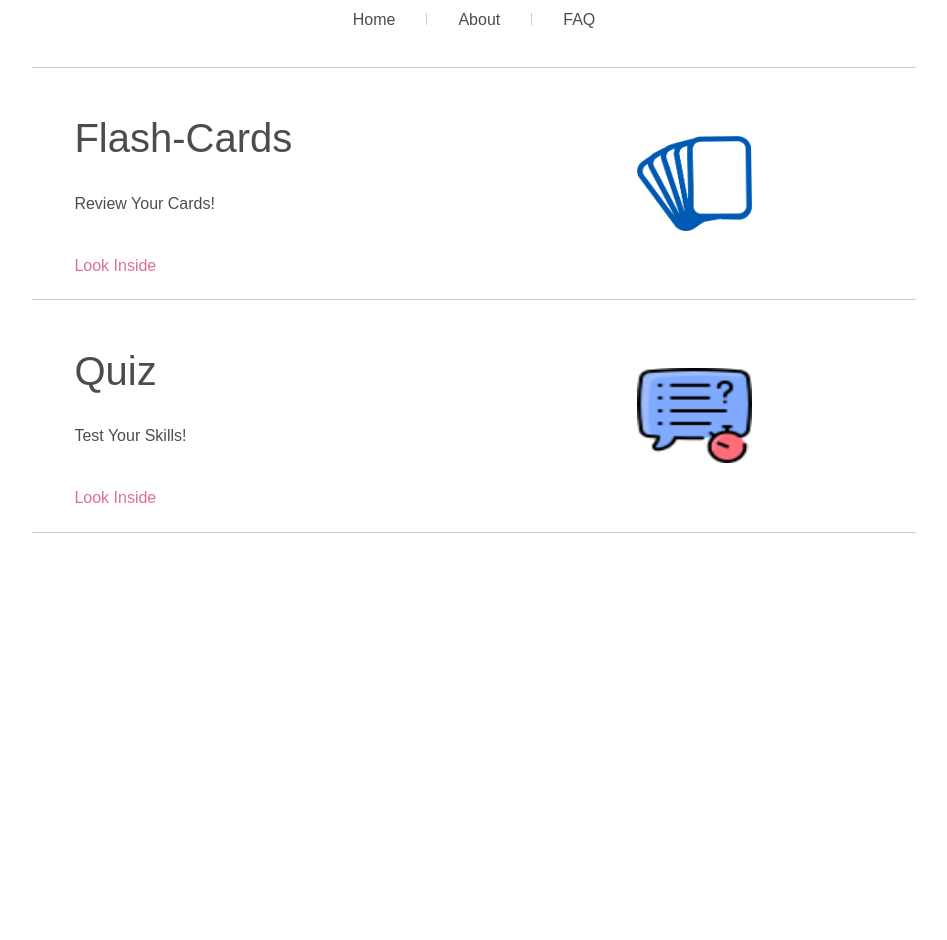
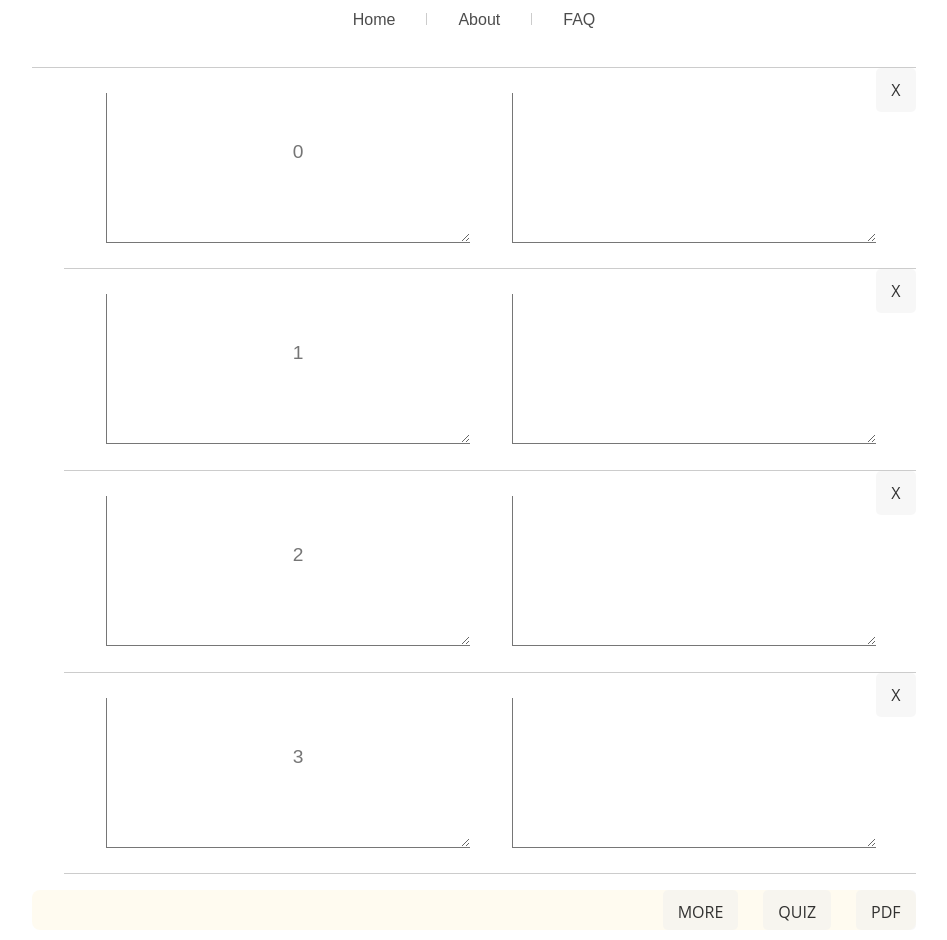
Before and after one commit to gjairath/language-learner, a React (Create React App) app: page /flashcards in a window 1280 px wide. Shown: the part 40-980 px from the top of the page, without its empty margins (166-1113 px from the left). Before the commit the page ends 800 px from the top, so only its background shows below. Built offline with nearby package versions, Linux system fonts and the light colour scheme.

Commit message:
Added flash-cards

```diff
--- a/package.json
+++ b/package.json
@@ -10,6 +10,7 @@
     "react": "^17.0.2",
     "react-bootstrap": "^2.0.0-beta.6",
     "react-dom": "^17.0.2",
+    "react-router-dom": "^5.3.0",
     "react-scripts": "4.0.3",
     "styled-components": "^5.3.1",
     "uniqid": "^5.4.0",
--- a/src/App.js
+++ b/src/App.js
@@ -3,7 +3,7 @@
 import React, { Component } from "react";
 
 import NavBar from "./components/navbar.js";
-import ContentContainer from "./components/Overview.js"
+import OverviewContainer from "./components/Overview.js"
 
 import uniqid from "uniqid";
 
@@ -17,7 +17,8 @@ class App extends Component {
     return (
         <div className="parent">
             <NavBar />
-            <ContentContainer basePageItems={[ ['Flash-Cards', 'Review Your Cards!', 'fc.png'], ['Quiz', 'Test Your Skills!', 'quiz.png'] ]}/>
+            <OverviewContainer basePageItems={[ ['Flash-Cards', 'Review Your Cards!', 'fc.png', '/flashcards'],
+                                                ['Quiz', 'Test Your Skills!', 'quiz.png', '/quiz'] ]}/>
         </div>
     );
   }
--- /dev/null
+++ b/src/Routes.js
@@ -0,0 +1,16 @@
+import { BrowserRouter as Router, Switch, Route } from "react-router-dom";
+import App from "./App";
+import FlashCard from "./components/flashCard.js"
+
+const Routes = () => {
+  return (
+  <Router>
+    <Switch>
+        <Route exact path="/home" component={App} />
+        <Route path="/flashcards" component={FlashCard}/>
+    </Switch>
+    </Router>
+  );
+};
+
+export default Routes;
--- a/src/components/Overview.js
+++ b/src/components/Overview.js
@@ -1,9 +1,16 @@
 import React from 'react'
 import { Nav } from 'react-bootstrap'
+import {
+  BrowserRouter as Router,
+  Switch,
+  Route,
+  Link
+} from "react-router-dom";
 
 import styled from 'styled-components'
+import styles from './styles/overview.module.css';
 
-const ContentContainer = (props) => {
+const OverviewContainer = (props) => {
 
     const {basePageItems} = props;
 
@@ -27,11 +34,17 @@ const Overview = (props) => {
 
 
   return (
-    <ul className="list-content-wrapper">
+    <ul className={styles.listcontentwrapper}>
         {basePageItems.map((item) => {
-            return <li className="list-items">
-                        <div className="text-content"> <h1> {item[0]} </h1> <p> {item[1]} </p> <a className="link-inside"> Look Inside </a> </div>
-                        <div className="picture-content"> <img className="img-content" src={"/images/" + item[2]} /> </div>
+            return <li className={styles.list_items}>
+                        <div className={styles.text_content}>
+                            <h1> {item[0]} </h1>
+                            <p> {item[1]} </p>
+                            <a className={styles.link_inside} href={item[3]}> Look Inside </a>
+                        </div>
+                        <div className={styles.picture_content}>
+                            <img className={styles.img_content} src={"/images/" + item[2]} />
+                        </div>
                     </li>;
                           })}
     </ul>
@@ -59,4 +72,4 @@ const WrapperBelow = styled.div`
     flex-direction: column;
 `
 
-export default ContentContainer
+export default OverviewContainer
--- /dev/null
+++ b/src/components/flashCard.js
@@ -0,0 +1,27 @@
+import React, { useState, useEffect } from "react";
+
+import NavBar from "./navbar.js"
+import ContentContainer from "./flashcardOverview.js"
+
+const FlashCard = () => {
+  const [cards, setCards] = useState([0,1,2,3]);
+
+
+  useEffect(() => {
+      if (localStorage.getItem('currentCards')) {
+        setCards( JSON.parse(localStorage.getItem('currentCards')) );
+      }
+    }, []);
+
+
+  return (
+    <div>
+        <div className="parent">
+            <NavBar />
+            <ContentContainer cards={ cards }/>
+        </div>
+    </div>
+  );
+};
+
+export default FlashCard;
--- /dev/null
+++ b/src/components/flashcardOverview.js
@@ -0,0 +1,208 @@
+import React, { useState, useEffect } from "react";
+
+import { Nav } from 'react-bootstrap'
+
+import styled from 'styled-components'
+import './styles/flashcardOverview.css';
+
+const ContentContainer = (props) => {
+
+// componentDidUpdate + DidMount to check condition after render + changes
+    const {cards} = props;
+
+  return (
+      <ContainerBelow>
+          <WrapperBelow>
+
+              < Overview currentCards={cards}>
+              </Overview>
+
+          </WrapperBelow>
+      </ContainerBelow>
+  )
+}
+
+
+const Overview = (props) => {
+
+    // God this shit was so hard to pull off
+    // TODO FIX EDGE CASES.
+        // Allow for cards to re-render on screen, save and reinstantiate last state on re-load.
+
+    // destructure it first
+    const {currentCards} = props;
+    const [loadedCards, setLoadedCards] = useState([]);
+    // One big state for question/answer flashcards.
+       // The rest are added on its own beacuse im lazy
+    const [query, setQuery] = useState(all_cards);
+
+    var all_cards = JSON.parse(localStorage.getItem('flashcards'));
+
+    if (all_cards == null) {
+        all_cards = [["", ""]];
+        for (let i = 1; i < loadedCards.length; i++) {
+            all_cards.push(["",""]);
+        }
+    }
+
+
+    useEffect(() => {
+        // Save it but only if the length is more than 1.
+            // This is safe because the default state has 3 cards.
+            // If the default state is changed to 1 card, its still safe.
+            // This is to skip componentWillUnmount
+
+        // all_cards is shrodingers data structure, it exists in 2 different states.
+                // if there is user input or not
+
+        if(loadedCards.length > 0) {
+            localStorage.setItem('currentCards', JSON.stringify(loadedCards));
+        }
+
+        if (typeof all_cards === 'object') {
+            all_cards[loadedCards.length] = ["", ""];
+        } else {
+                // handled already by null case
+                // it works its a piece of shit but it works.
+                // only took 6 hours of my life.
+        }
+
+    }, [loadedCards]);
+
+    useEffect(() => {
+        setLoadedCards(currentCards);
+    }, [currentCards]);
+
+    // Set a timeout so this function isn't called too many times.
+        // Credit: https://stackoverflow.com/questions/53071774/reactjs-delay-onchange-while-typing
+      useEffect(() => {
+        const timeOutId = setTimeout(() => console.log(), 1000);
+        return () => clearTimeout(timeOutId);
+      }, [query]);
+
+
+    const handleChange = (event) => {
+        // which id of textarea?
+        const id = event.target.dataset.id;
+
+        // question or answer?
+        const type = event.target.dataset.type;
+
+        // Since the component is re-rendered with the appropriate value, the set-storage must be called after
+            // each character...
+        const newOuter = Object.assign({}, all_cards);
+        if (type === "question") {
+            // OOF
+            newOuter[id] = [event.target.value, newOuter[id][1]];
+        } else {
+            newOuter[id] = [newOuter[id][0], event.target.value];
+        }
+
+        console.log("saved");
+        localStorage.setItem('flashcards', JSON.stringify(newOuter));
+        setQuery(newOuter);
+    }
+
+    const toggleBox = (e) => {
+
+        console.log(e.target.dataset.type);
+
+    }
+
+
+    // THANKS ASYNC SET states 6 hours to debug this garbage.
+
+    const handleMoreCards = () => {
+        setLoadedCards( [...loadedCards, parseInt(loadedCards.length)] );
+    }
+
+    const handleDelete = (event) => {
+        const id = event.target.dataset.id;
+        console.log(id);
+
+        // change the flashcards, they might be array/object depending upon user-input.
+        // change the total # of cards with LoadedCards since it changes based on more-cards.
+
+
+        if (typeof all_cards === 'object') {
+            delete all_cards[id];
+            console.log(all_cards);
+        } else {
+
+        }
+
+        loadedCards.pop();
+        console.log(loadedCards);
+        if(loadedCards.length > 0 ) {
+            setLoadedCards([...loadedCards]);
+        } else {
+            setLoadedCards([0,1,2,3]);
+        }
+    }
+
+  return (
+  <div className="list-content-wrapper">
+    <ul>
+        {loadedCards.map((item, idx) => {
+
+            // This should be called after user stops typing, otherwise it will be slow af.
+            return <li className="list-items">
+                        <div className="text-content">
+                            <textarea data-id={idx} data-type='question' onClick={toggleBox} onChange={handleChange} placeholder={idx} value={all_cards[idx][0]}> </textarea>
+                        </div>
+                        <div className="text-content move-box">
+                            <textarea data-id={idx} data-type='answer' onClick={toggleBox} onChange={handleChange} value={all_cards[idx][1]}> </textarea>
+                        </div>
+                        <a className="button" data-id={idx} onClick={handleDelete}> x </a>
+                    </li>;
+                          })}
+    </ul>
+    <ToolBar>
+        <ToolBarWrapper>
+            <a onClick={handleMoreCards} class="button">More</a>
+            <a href="#" class="button">Quiz</a>
+            <a href="#" class="button">Pdf</a>
+        </ToolBarWrapper>
+    </ToolBar>
+
+  </div>
+  );
+};
+
+
+const ContainerBelow = styled.div`
+    width: 100%;
+    height: 85%;
+`
+
+const WrapperBelow = styled.div`
+    font-family: "Denso Var", sans-serif;
+    display: flex;
+    align-items: center;
+    justify-content: center;
+
+    height: 100%;
+
+    color: rgba(0,0,0,0.7);
+    flex-direction: column;
+`
+
+const ToolBar = styled.div`
+    background-color: rgba(254,245,218, 0.4);
+    max-width: 960px;
+    margin: 10px auto;
+    border-radius: 8px;
+
+    height: 40px;
+`
+
+const ToolBarWrapper = styled.div`
+    display: flex;
+    justify-content: flex-end;
+    gap: 25px;
+
+    height: 40px;
+    width 100%;
+`
+
+export default ContentContainer
--- a/src/components/navbar.js
+++ b/src/components/navbar.js
@@ -13,11 +13,11 @@ const NavBar = () => {
               </Nav.Item>
               <Border> </Border>
               <Nav.Item as="li">
-                <Nav.Link eventKey="link-1">About</Nav.Link>
+                <Nav.Link href="/about" eventKey="link-1">About</Nav.Link>
               </Nav.Item>
              <Border> </Border>
               <Nav.Item as="li">
-                <Nav.Link eventKey="link-2">FAQ</Nav.Link>
+                <Nav.Link href="/faq" eventKey="link-2">FAQ</Nav.Link>
               </Nav.Item>
             </Nav>
         </NavBarWrapper>
--- /dev/null
+++ b/src/components/styles/flashcardOverview.css
@@ -0,0 +1,81 @@
+.list-content-wrapper{ /* the ul class */
+    list-style-type: none;
+    width: 69%; /* he he*/
+    text-align: center;
+    padding: 0;
+
+    height: 100%;
+}
+
+.list-items{ /* the li items */
+    border-bottom: 0.093rem solid rgba(0,0,0,0.2);
+
+    display: flex;
+    height: 35%;
+}
+
+
+.text-content{  /* the stuff on the left titel, desc, link */
+    height: 100%;
+    width: 100%;
+
+    display: flex;
+    flex-direction: column;
+    justify-content: space-evenly;
+
+    padding-left: 42px;
+    padding-top: 25px;
+
+    transition: width 0.5s ease;
+}
+
+.button {
+    display: inline-block;
+    margin-bottom: 20px;
+    padding: 10px 15px;
+    border-radius: 5px;
+    background-color: rgba(237,237,237, 0.45);
+    font-family: 'Open Sans',sans-serif;
+    color: rgba(0,0,0,0.8);
+    font-size: 16px;
+    text-transform: uppercase;
+
+    text-decoration: none;
+    cursor: pointer;
+
+    height: 100%;
+}
+
+.button:hover {
+    border-bottom-style: none;
+    background-color: rgba(214,214,214, 0.45);
+    text-decoration: none;
+    color: #555454;
+}
+
+div.text-content > textarea{
+    margin-bottom: 1.6rem;
+    height: 150px;
+
+    border-top: none;
+    border-right: none;
+    font-family: "GT-America-Bold", sans-serif;
+
+    color: rgba(0,0,0,0.8);
+    text-indent: 5%;
+    transition: all 0.2s ease;
+
+    padding: 45px 0;
+
+    font-size: 1.2rem;
+
+    text-align: center;
+}
+
+div.text-content > textarea:focus{
+    text-indent: 0;
+}
+
+.move-box:hover{
+    width: 0;
+}
--- a/src/styles/overview.css
+++ b/src/components/styles/overview.module.css
@@ -1,4 +1,4 @@
-.list-content-wrapper{ /* the ul class */
+.listcontentwrapper{ /* the ul class */
     list-style-type: none;
     width: 100%;
     text-align: center;
@@ -7,7 +7,7 @@
     height: 100%;
 }
 
-.list-items{ /* the li items */
+.list_items{ /* the li items */
     border-bottom: 0.093rem solid rgba(0,0,0,0.2);
 
     display: flex;
@@ -15,7 +15,7 @@
 }
 
 
-.text-content{  /* the stuff on the left titel, desc, link */
+.text_content{  /* the stuff on the left titel, desc, link */
     height: 100%;
     width: 50%;
 
@@ -28,7 +28,7 @@
     padding-top: 25px;
 }
 
-.picture-content{
+.picture_content{
     height: 100%;
     width: 50%;
 
@@ -37,7 +37,7 @@
     justify-content: center;
 }
 
-.img-content{
+.img_content{
     max-height: 80%;
     max-width: 150px; /* heh */
 
@@ -47,7 +47,7 @@
     background-color: transparent;
 }
 
-.link-inside{
+.link_inside{
     color: palevioletred;
     cursor: pointer;
     text-decoration: none;
--- a/src/index.js
+++ b/src/index.js
@@ -3,17 +3,17 @@
 import React from "react";
 import ReactDOM from "react-dom";
 import App from "./App";
+import Routes from "./Routes";
 
 import './styles/index.css';
 import './styles/navbar.css';
-import './styles/overview.css';
 
 import 'bootstrap/dist/css/bootstrap.min.css';
 
 
 ReactDOM.render(
   <React.StrictMode>
-    <App />
+    <Routes />
   </React.StrictMode>,
   document.getElementById("root")
 );
```
Also changed, not shown: 1 other file (tests, documents, lock files or other folders).
